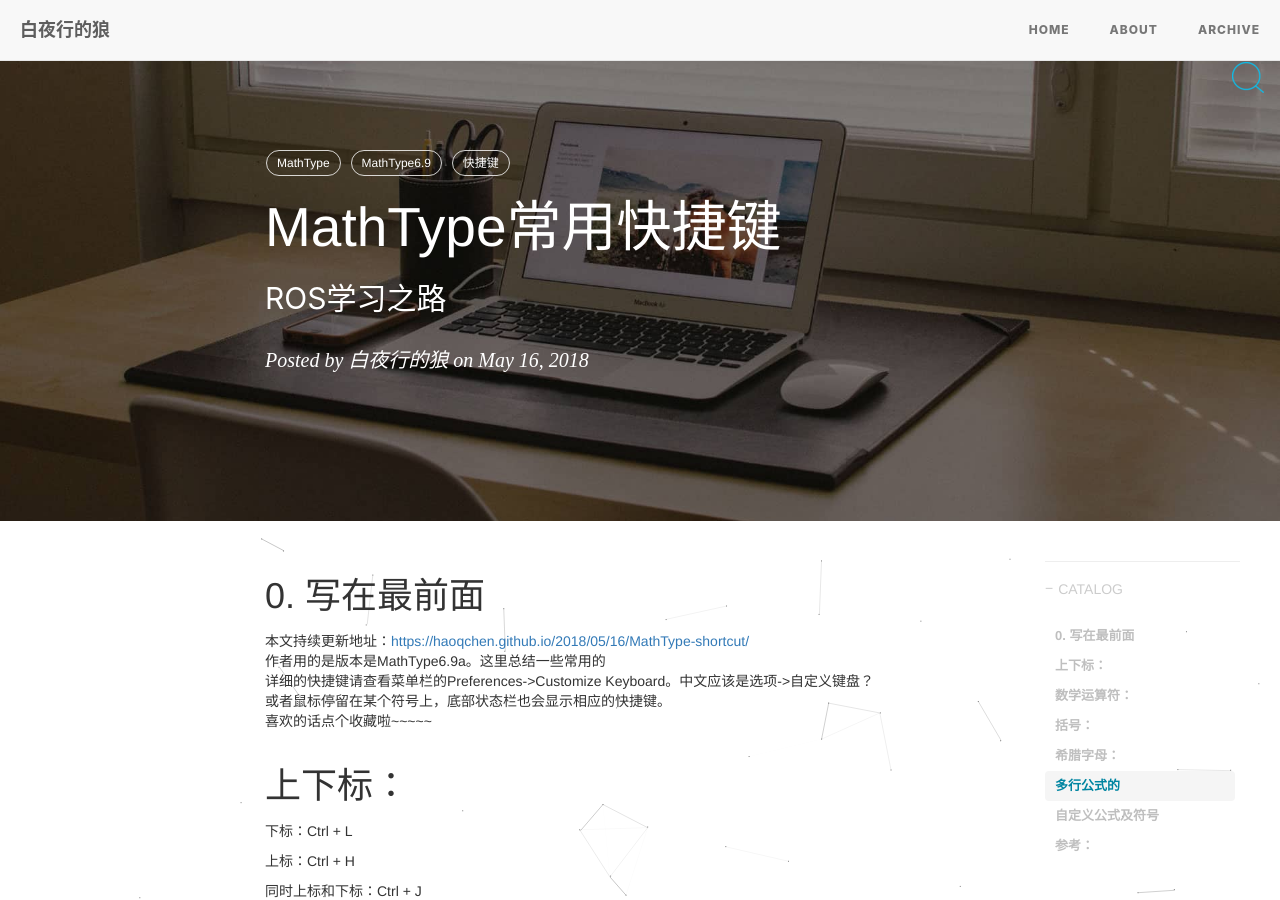
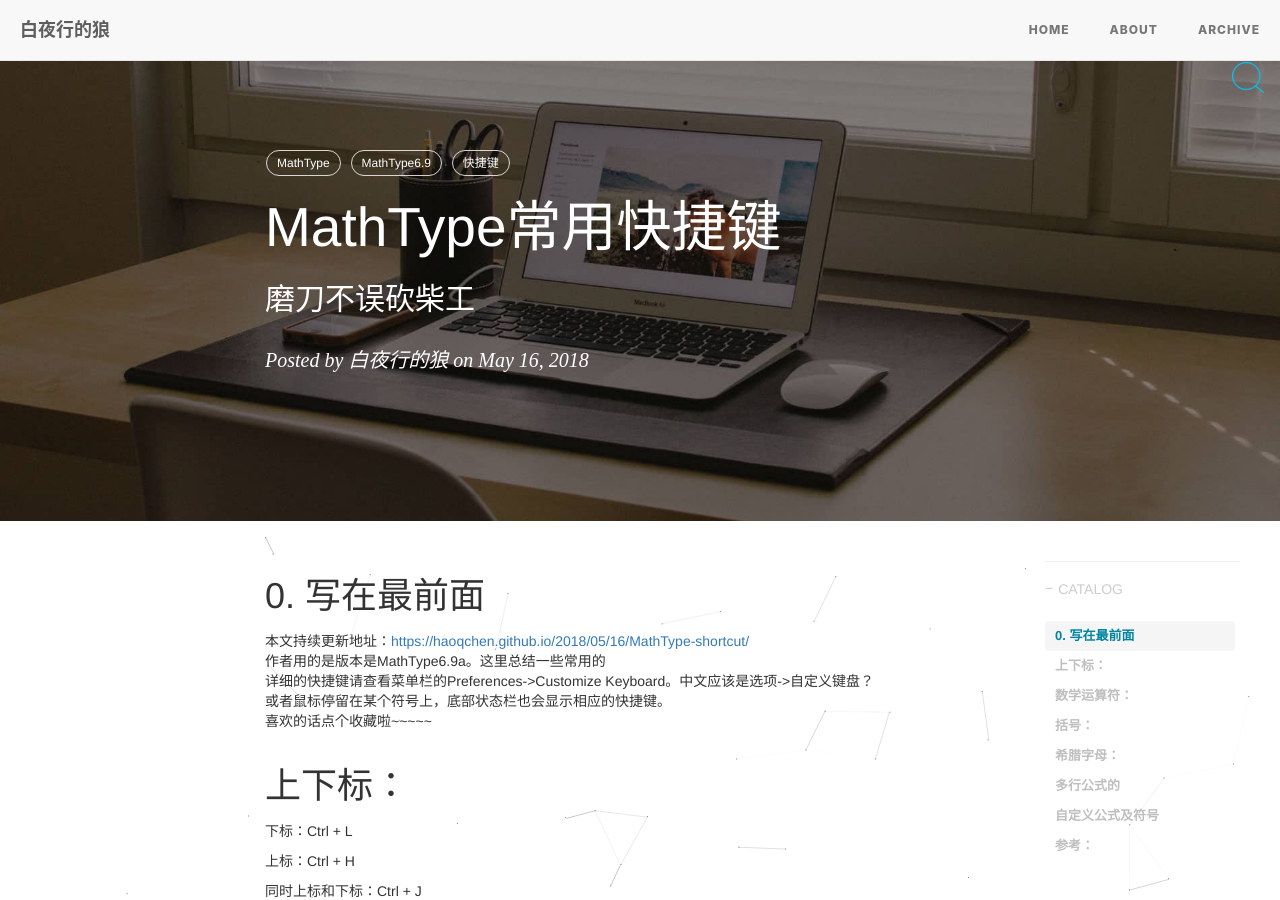
Before and after one commit to HaoQChen/HaoQChen.github.io, a Jekyll site: the page built from _posts/2018-05-16-MathType-shortcut.md, in a window 1280 px wide and 900 px high. Built offline with Jekyll 4.4.1, drawn with Linux system fonts in a browser that asks for light colours; nearby versions of some CDN libraries; comment, search, counter and statistics services are not loaded.

Commit message:
add blog MathType-shortcut

```diff
--- a/_posts/2018-05-16-MathType-shortcut.md
+++ b/_posts/2018-05-16-MathType-shortcut.md
@@ -1,7 +1,7 @@
 ---
 layout:     post
 title:      MathType常用快捷键
-subtitle:   ROS学习之路
+subtitle:   磨刀不误砍柴工
 date:       2018-05-16
 author:     白夜行的狼
 header-img: img/in_post/MathType_shortcut/home-bg-o.jpg
@@ -34,11 +34,11 @@
 
 二阶求导：Ctrl + alt + ' + '（按两次'）
 
-定积分：Ctrl + I ![ctrlI](img/in_post/MathType_shortcut/ctrlI.png)
+定积分：Ctrl + I ![ctrlI](/img/in_post/MathType_shortcut/ctrlI.png)
 
-斜杠分式：Ctrl + / ![ctrl1](img/in_post/MathType_shortcut/ctrl1.png)
+斜杠分式：Ctrl + / ![ctrl1](/img/in_post/MathType_shortcut/ctrl1.png)
 
-上下分式：Ctrl + f ![ctrlf](img/in_post/MathType_shortcut/ctrlf.png)
+上下分式：Ctrl + f ![ctrlf](/img/in_post/MathType_shortcut/ctrlf.png)
 
 # 括号：
 括号（）：Ctrl + 9
@@ -48,7 +48,7 @@
 大括号{}：Ctrl + {
 
 # 希腊字母：
-![greece](img/in_post/MathType_shortcut/greece.png)
+![greece](/img/in_post/MathType_shortcut/greece.png)
 如上图所示，先按下Ctrl + G，放开后紧接着按下希腊字母对应的英文字母，大写的话则加一个Shift。
 
 # 多行公式的
@@ -60,7 +60,7 @@
 
 # 自定义公式及符号
 　　对于已经编辑好的公式或者符号，而且经常用到，不想重复地敲，可以将其选中，然后直接拖动到工具栏即可。对于工具栏中的公式和符号，可以直接右键->properties（属性）设置快捷方式。
-![self_set](img/in_post/MathType_shortcut/self_set.png)
+![self_set](/img/in_post/MathType_shortcut/self_set.png)
 另外，如果你经常要使用一些符号，比如θ，那你可以先用鼠标点一个θ。然后在Preferences->Customize Keyboard->Recently....中看到最近使用的这个θ，然后在下面就可以为其设置一个快捷键，比如Ctrl + Shift + T。以后就直接可以用快捷键调出θ了
 
 # 参考：
```
